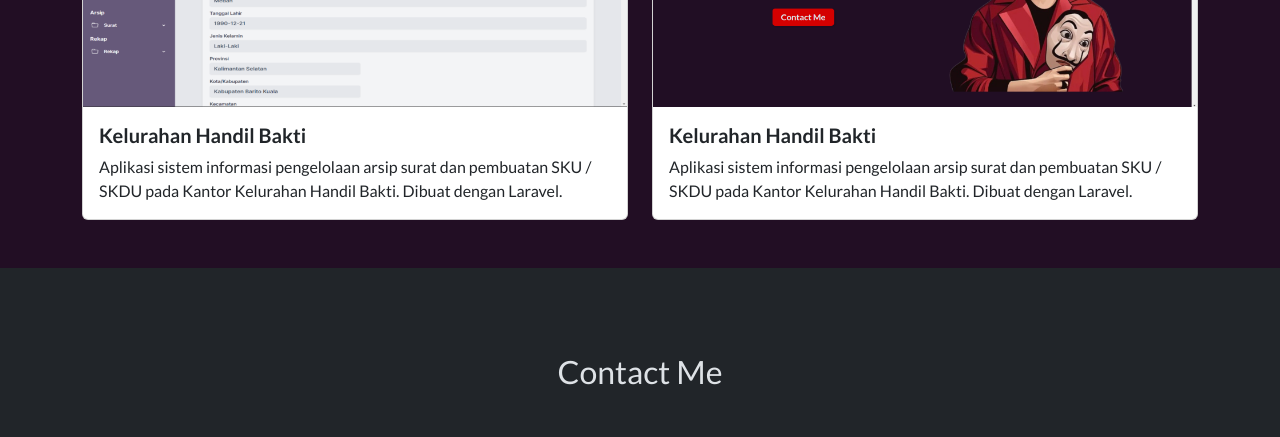
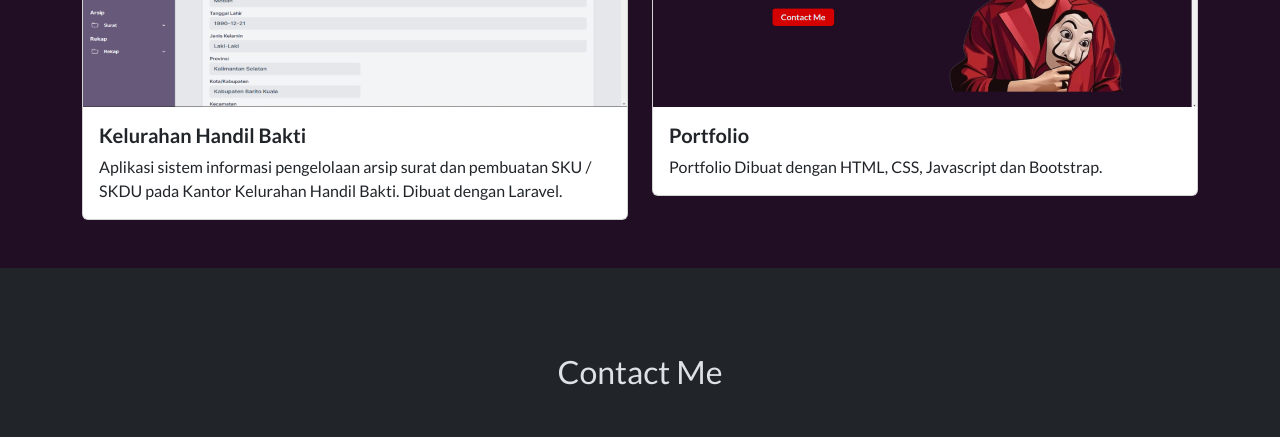
Before and after one commit to MuhammadFadhilah0063/portfolio, a plain HTML site: page index.html in a window 1280 px wide. Shown: the part 4160-4597 px from the top of the page. Drawn offline with nearby package versions, Linux system fonts and the light colour scheme.

Commit message:
Edit caption portfolio

```diff
--- a/index.html
+++ b/index.html
@@ -544,10 +544,9 @@
               </div>
 
               <div class="card-body">
-                <h5 class="card-title fw-bold">Kelurahan Handil Bakti</h5>
+                <h5 class="card-title fw-bold">Portfolio</h5>
                 <p class="card-text">
-                  Aplikasi sistem informasi pengelolaan arsip surat dan pembuatan SKU / SKDU pada Kantor Kelurahan
-                  Handil Bakti. Dibuat dengan Laravel.
+                  Portfolio Dibuat dengan HTML, CSS, Javascript dan Bootstrap.
                 </p>
               </div>
             </div>
```
